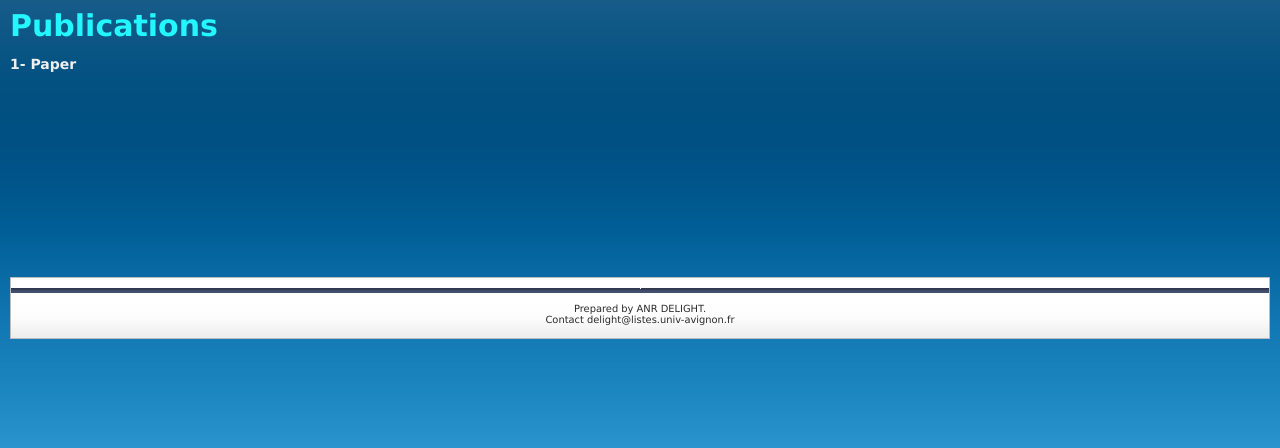
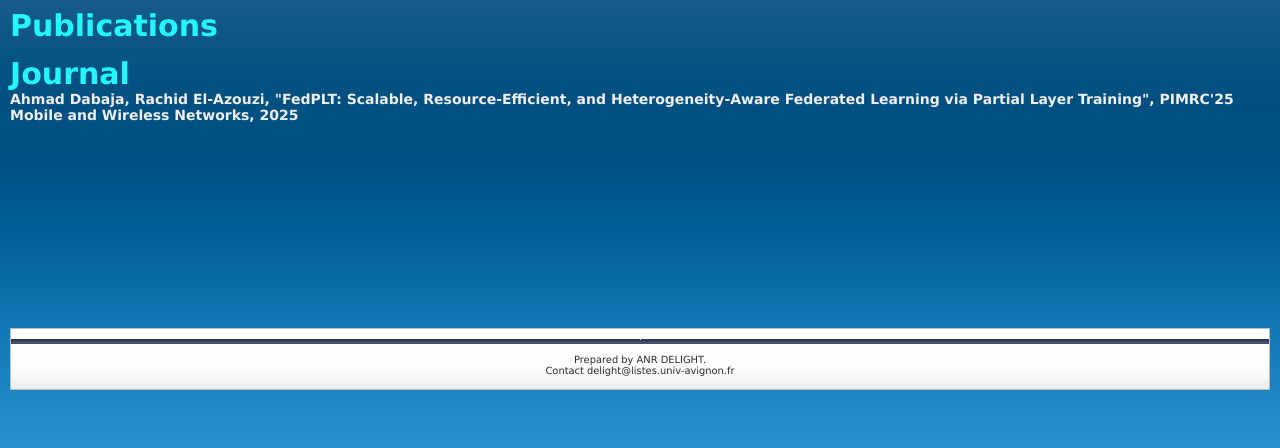
Before and after one commit to Rachid-Elazouzi/DELIGHT, a plain HTML site: page publications.html in a window 1280 px wide. Shown: the part 340-788 px from the top of the page. Drawn offline with Linux system fonts and the light colour scheme.

Commit message:
Update publications.html

```diff
--- a/publications.html
+++ b/publications.html
@@ -66,8 +66,9 @@
 
 		<h3 style="text-align: left;color:rgb(36, 246, 253);font-size: 30px">Publications</h3>
 		<br>
+	       <h3 style="text-align: left;color:rgb(36, 246, 253);font-size: 30px">Journal</h3>
 		<ol type="1">
-			<h3 style="text-align: left;color:rgb(240, 240, 240);font-size: 14px">1- Paper  </h3>
+			<h3 style="text-align: left;color:rgb(240, 240, 240);font-size: 14px"> Ahmad Dabaja, Rachid El-Azouzi, "FedPLT: Scalable, Resource-Efficient, and Heterogeneity-Aware Federated Learning via Partial Layer Training", PIMRC'25 Mobile and Wireless Networks, 2025  </h3>
 
 		</ol>
 </div>
```
